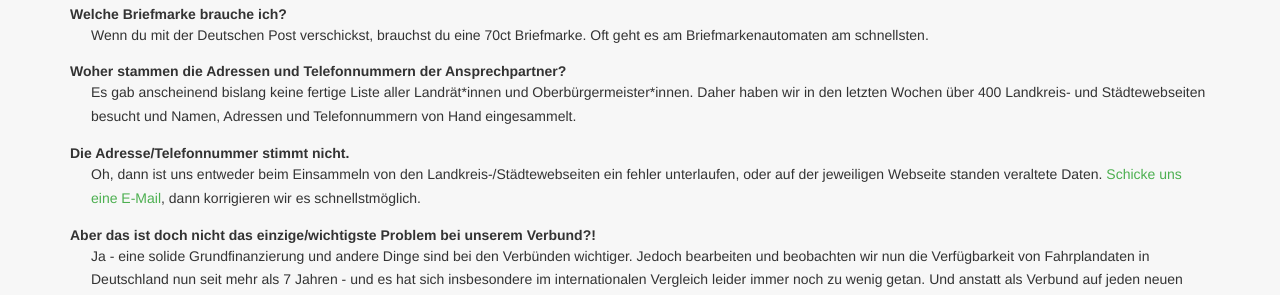
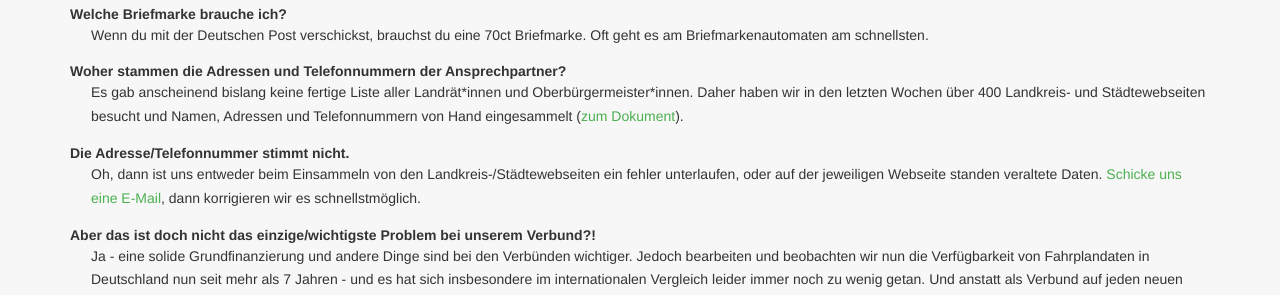
Before and after one commit to okfde/rettedeinennahverkehr, a Jekyll site: the page built from index.html, in a window 1280 px wide and 900 px high, scrolled down 5572 px. Shown: the part 315-610 px from the top of the window. Built offline with Jekyll 4.4.1, drawn with Linux system fonts in a browser that asks for light colours; comment, search, counter and statistics services are not loaded.

Commit message:
Extend FAQ with link to contact person google doc
It just feels natural and web-like to link to the document that is talked about, so no one needs to read the sourcecode to find it. Once there is a better storage place / link-target.

```diff
--- a/_includes/faq.html
+++ b/_includes/faq.html
@@ -70,7 +70,7 @@
                               <dd>Wenn du mit der Deutschen Post verschickst, brauchst du eine 70ct Briefmarke. Oft geht es am Briefmarkenautomaten am schnellsten.</dd>
 
                               <dt>Woher stammen die Adressen und Telefonnummern der Ansprechpartner?</dt>
-                              <dd>Es gab anscheinend bislang keine fertige Liste aller Landrät*innen und Oberbürgermeister*innen. Daher haben wir in den letzten Wochen über 400 Landkreis- und Städtewebseiten besucht und Namen, Adressen und Telefonnummern von Hand eingesammelt. <!-- Diese Daten wandern nun in den nächsten Wochen nach <a href="https://www.wikidata.org">Wikidata</a>, dem freien Informationsspeicher hinter der Wikipedia. --></dd>
+                              <dd>Es gab anscheinend bislang keine fertige Liste aller Landrät*innen und Oberbürgermeister*innen. Daher haben wir in den letzten Wochen über 400 Landkreis- und Städtewebseiten besucht und Namen, Adressen und Telefonnummern von Hand eingesammelt (<a href="https://docs.google.com/spreadsheets/d/1MNPMJGdsoKYNwmdMAE3R8rZSO0B5jxrtlvadrFfMyQ8/pubhtml">zum Dokument</a>). <!-- Diese Daten wandern nun in den nächsten Wochen nach <a href="https://www.wikidata.org">Wikidata</a>, dem freien Informationsspeicher hinter der Wikipedia. --></dd>
 
                               <dt>Die Adresse/Telefonnummer stimmt nicht.</dt>
                               <dd>Oh, dann ist uns entweder beim Einsammeln von den Landkreis-/Städtewebseiten ein fehler unterlaufen, oder auf der jeweiligen Webseite standen veraltete Daten. <a href="mailto:info@rettedeinennahverkehr.de">Schicke uns eine E-Mail</a>, dann korrigieren wir es schnellstmöglich.</dd>
```
